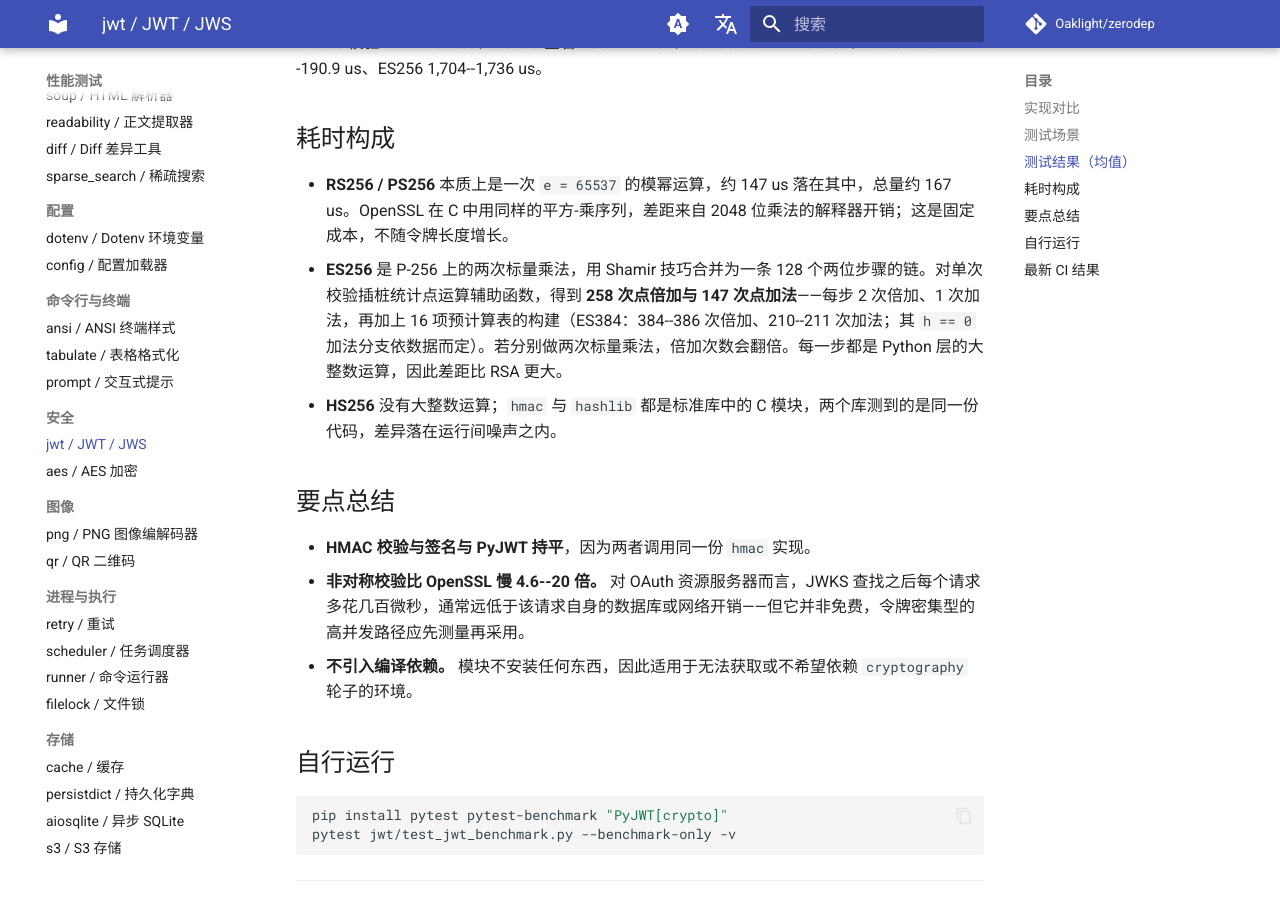
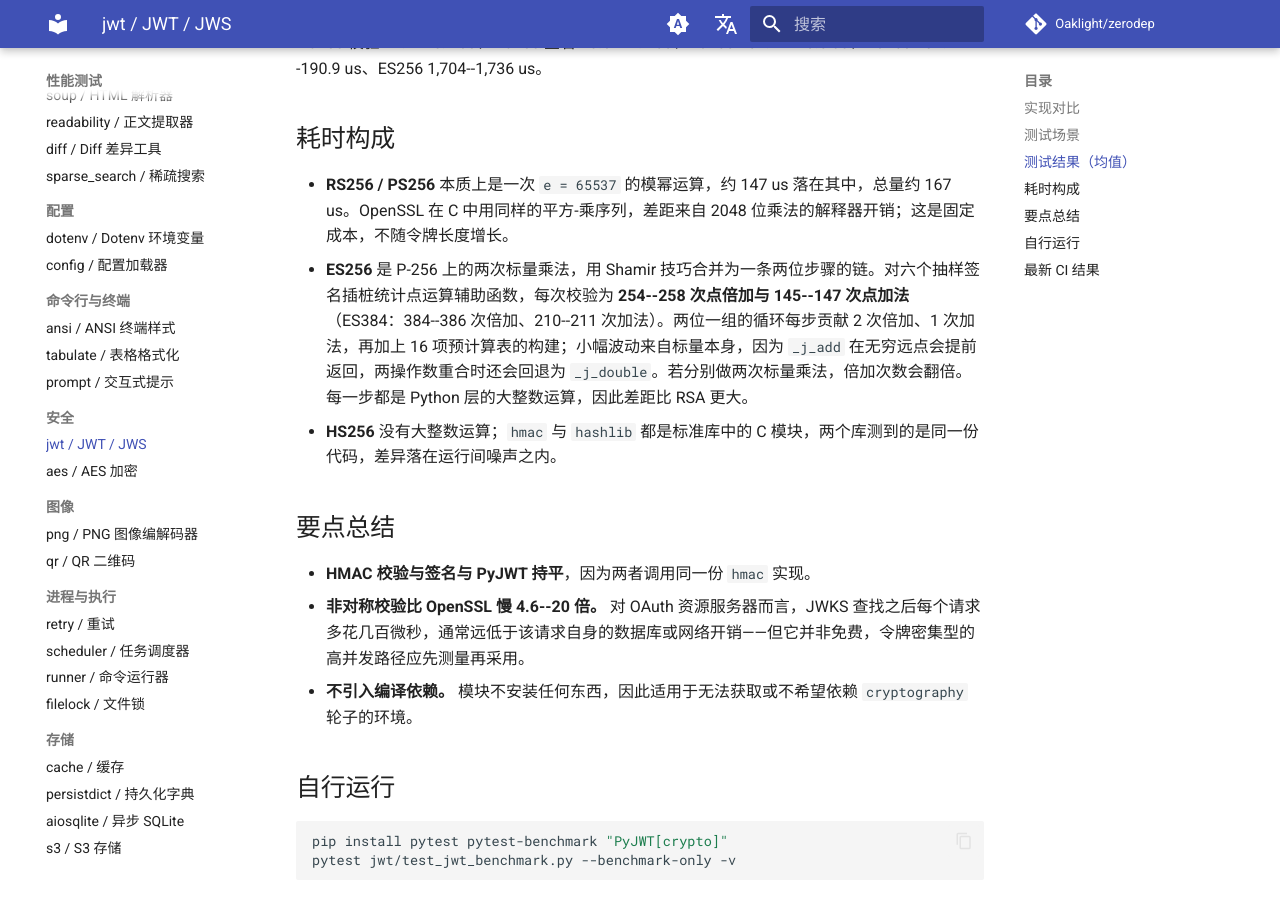
Before and after one commit to Oaklight/zerodep, an MkDocs documentation site: the page built from docs/benchmarks/jwt.md, in a window 1280 px wide and 900 px high, scrolled down 1528 px. Built offline with MkDocs 1.6.1 and Material for MkDocs 9.7.7, drawn with Linux system fonts in a browser that asks for light colours; comment, search, counter and statistics services are not loaded.

Commit message:
docs(jwt): P-256 点运算改用实测区间
六个抽样签名为 254--258 次倍加、145--147 次加法，而非固定 258/147：
_j_add 在无穷远点提前返回、操作数重合时回退为 _j_double，因此计数随标量变化。
P-384 为 384--386 / 210--211。

```diff
--- a/docs/benchmarks/jwt.md
+++ b/docs/benchmarks/jwt.md
@@ -42,7 +42,7 @@ zerodep JWT 与 [`PyJWT[crypto]`](https://pypi.org/project/PyJWT/)（通过 `cry
 ## 耗时构成
 
 - **RS256 / PS256** 本质上是一次 `e = 65537` 的模幂运算，约 147 us 落在其中，总量约 167 us。OpenSSL 在 C 中用同样的平方-乘序列，差距来自 2048 位乘法的解释器开销；这是固定成本，不随令牌长度增长。
-- **ES256** 是 P-256 上的两次标量乘法，用 Shamir 技巧合并为一条 128 个两位步骤的链。对单次校验插桩统计点运算辅助函数，得到 **258 次点倍加与 147 次点加法**——每步 2 次倍加、1 次加法，再加上 16 项预计算表的构建（ES384：384--386 次倍加、210--211 次加法；其 `h == 0` 加法分支依数据而定）。若分别做两次标量乘法，倍加次数会翻倍。每一步都是 Python 层的大整数运算，因此差距比 RSA 更大。
+- **ES256** 是 P-256 上的两次标量乘法，用 Shamir 技巧合并为一条两位步骤的链。对六个抽样签名插桩统计点运算辅助函数，每次校验为 **254--258 次点倍加与 145--147 次点加法**（ES384：384--386 次倍加、210--211 次加法）。两位一组的循环每步贡献 2 次倍加、1 次加法，再加上 16 项预计算表的构建；小幅波动来自标量本身，因为 `_j_add` 在无穷远点会提前返回，两操作数重合时还会回退为 `_j_double`。若分别做两次标量乘法，倍加次数会翻倍。每一步都是 Python 层的大整数运算，因此差距比 RSA 更大。
 - **HS256** 没有大整数运算；`hmac` 与 `hashlib` 都是标准库中的 C 模块，两个库测到的是同一份代码，差异落在运行间噪声之内。
 
 ## 要点总结
```
